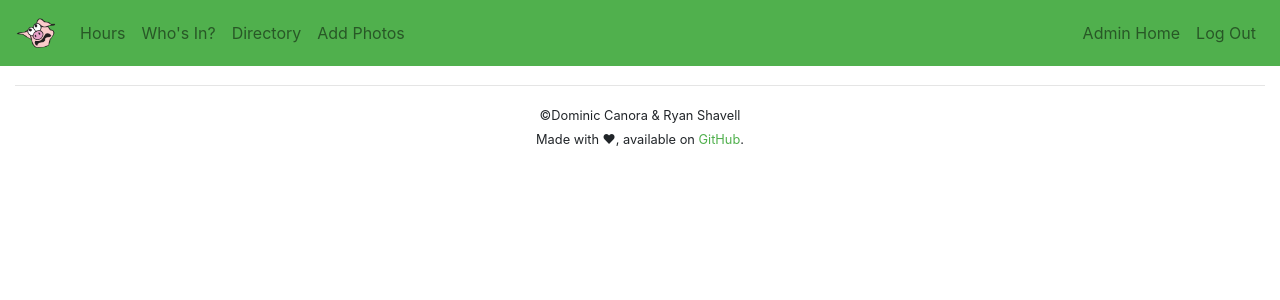
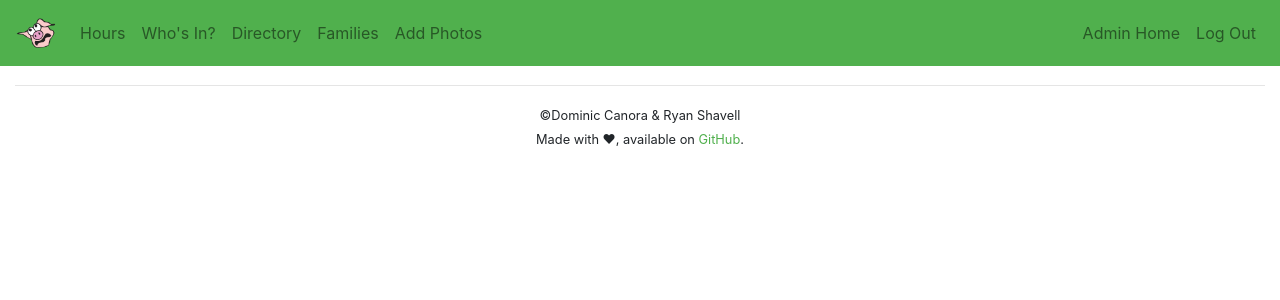
Before and after one commit to FRC-1902/pigpen, a Django app: page /directory in a window 1280 px wide. Shown: the top 300 px of the page. Run offline with Django 3.2, Linux system fonts and the light colour scheme; the visitor is signed in with stand-in values (Sample User, id 1); data that the repository does not hold is empty; some libraries are stand-ins or nearby versions.

Commit message:
Link to directory and families separately

```diff
--- a/teammanager/templates/teammanager/base.html
+++ b/teammanager/templates/teammanager/base.html
@@ -58,7 +58,10 @@
         <a class="nav-link" href="{% url 'man:location' %}">Who's In?</a>
       </li>
       <li>
-        <a class="nav-link" href="{% url 'man:families' %}">Directory</a>
+        <a class="nav-link" href="{% url 'man:directory' %}">Directory</a>
+      </li>
+      <li>
+        <a class="nav-link" href="{% url 'man:families' %}">Families</a>
       </li>
       {% if request.user.is_authenticated %}
         <li class="nav-item">
```
